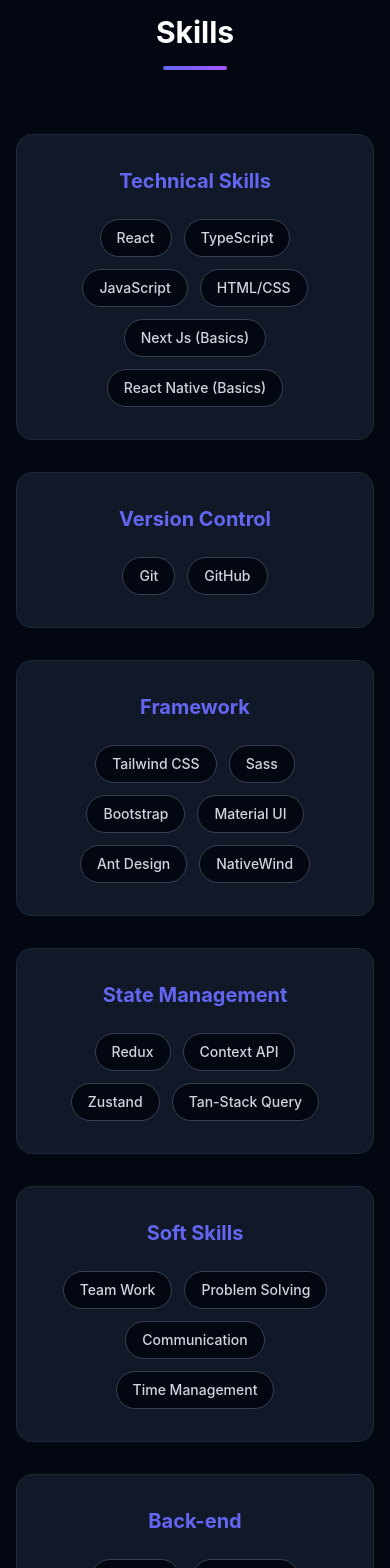
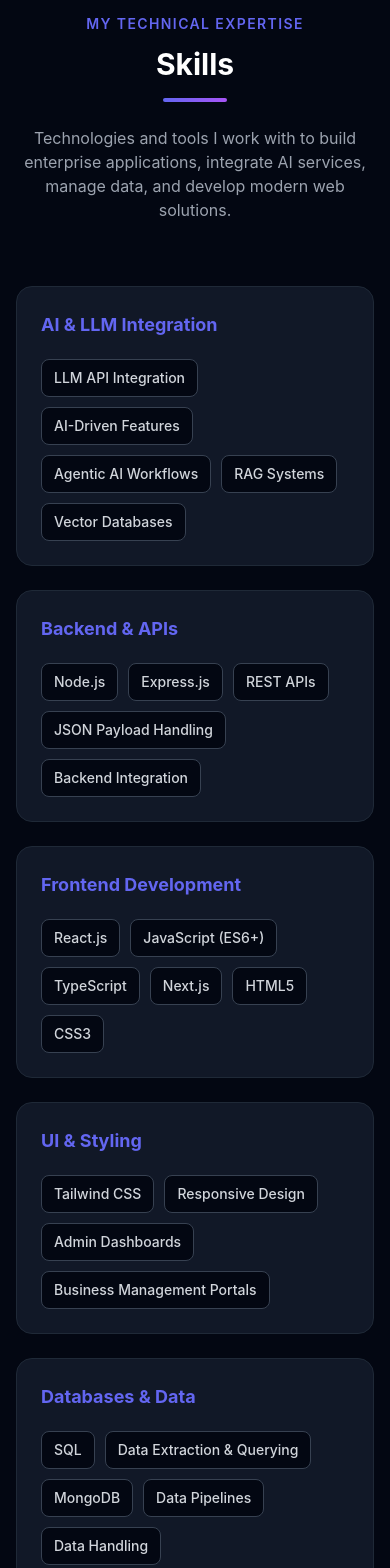
Before and after one commit to GOVINDSAJEEVKUMAR/Profile, a React (Vite) app: page / in a window 390 px wide. Shown: the part 5040-6608 px from the top of the page. Built offline with nearby package versions, Linux system fonts and the light colour scheme.

Commit message:
Update Skills.tsx
ai skill added

```diff
--- a/src/components/Skills.tsx
+++ b/src/components/Skills.tsx
@@ -1,64 +1,164 @@
+
 import { motion } from 'framer-motion';
 
 const Skills = () => {
     const skills = {
-        "Technical Skills": [
-            "React",
+        "AI & LLM Integration": [
+            "LLM API Integration",
+            "AI-Driven Features",
+            "Agentic AI Workflows",
+            "RAG Systems",
+            "Vector Databases"
+        ],
+
+        "Backend & APIs": [
+            "Node.js",
+            "Express.js",
+            "REST APIs",
+            "JSON Payload Handling",
+            "Backend Integration"
+        ],
+
+        "Frontend Development": [
+            "React.js",
+            "JavaScript (ES6+)",
             "TypeScript",
-            "JavaScript",
-            "HTML/CSS",
-            "Next Js (Basics)",
-            "React Native (Basics)"
+            "Next.js",
+            "HTML5",
+            "CSS3"
         ],
-        "Version Control": ["Git", "GitHub"],
-        "Framework": [
+
+        "UI & Styling": [
             "Tailwind CSS",
-            "Sass",
-            "Bootstrap",
-            "Material UI",
-            "Ant Design",
-            "NativeWind"
+            "Responsive Design",
+            "Admin Dashboards",
+            "Business Management Portals"
         ],
-        "State Management": ["Redux", "Context API", "Zustand", "Tan-Stack Query"],
-        "Soft Skills": ["Team Work", "Problem Solving", "Communication", "Time Management"],
-        "Back-end": ["Node Js", "Express Js", "RESTful API"],
-        "Database": ["MongoDB", "Firebase"],
-        "Development Process": ["SDLC"]
+
+        "Databases & Data": [
+            "SQL",
+            "Data Extraction & Querying",
+            "MongoDB",
+            "Data Pipelines",
+            "Data Handling"
+        ],
+
+        "Tools & DevOps": [
+            "Git",
+            "GitHub",
+            "VS Code",
+            "Postman",
+            "CI/CD Basics",
+            "Deployment"
+        ],
+
+        "Software Engineering": [
+            "Object-Oriented Programming",
+            "Enterprise Applications",
+            "Application Architecture",
+            "Debugging",
+            "Technical Documentation"
+        ],
+
+        "Development Practices": [
+            "Agile / Scrum",
+            "SDLC",
+            "Version Control",
+            "API Integration",
+            "Problem Solving",
+            "Team Collaboration"
+        ]
     };
 
+    return (
+        <section
+            id="skills"
+            className="py-20 bg-dark text-white"
+        >
+            <div className="max-w-7xl mx-auto px-4 sm:px-6 lg:px-8">
 
-    return (
-        <section id="skills" className="py-20 bg-dark text-white">
-            <div className="max-w-7xl mx-auto px-4 sm:px-6 lg:px-8">
+                {/* Section Heading */}
                 <div className="text-center mb-16">
-                    <h2 className="text-3xl md:text-4xl font-bold mb-4">Skills</h2>
-                    <div className="w-16 h-1 bg-gradient-to-r from-primary to-secondary mx-auto rounded-full"></div>
+                    <p className="text-primary text-sm font-semibold uppercase tracking-widest mb-3">
+                        My Technical Expertise
+                    </p>
+
+                    <h2 className="text-3xl md:text-4xl font-bold mb-4">
+                        Skills
+                    </h2>
+
+                    <div className="w-16 h-1 bg-gradient-to-r from-primary to-secondary mx-auto rounded-full" />
+
+                    <p className="text-gray-400 mt-6 max-w-2xl mx-auto">
+                        Technologies and tools I work with to build
+                        enterprise applications, integrate AI services,
+                        manage data, and develop modern web solutions.
+                    </p>
                 </div>
 
-                <div className="grid grid-cols-1 md:grid-cols-3 gap-8">
-                    {Object.entries(skills).map(([category, items], index) => (
+                {/* Skills Grid */}
+                <div className="grid grid-cols-1 md:grid-cols-2 lg:grid-cols-3 gap-6">
+                    {Object.entries(skills).map(
+                        ([category, items], index) => (
                             <motion.div
                                 key={category}
                                 initial={{ opacity: 0, y: 20 }}
                                 whileInView={{ opacity: 1, y: 0 }}
-                            transition={{ duration: 0.5, delay: index * 0.1 }}
-                            viewport={{ once: true }}
-                            className="bg-card p-8 rounded-2xl border border-gray-800 hover:border-primary/50 transition-all"
+                                transition={{
+                                    duration: 0.5,
+                                    delay: (index % 3) * 0.1
+                                }}
+                                viewport={{
+                                    once: true,
+                                    amount: 0.2
+                                }}
+                                className="bg-card p-6 md:p-8 rounded-2xl
+                                border border-gray-800
+                                hover:border-primary/50
+                                hover:-translate-y-1
+                                transition-all duration-300"
                             >
-                            <h3 className="text-xl font-bold mb-6 text-center text-primary">{category}</h3>
-                            <div className="flex flex-wrap justify-center gap-3">
+                                <h3 className="text-lg font-bold mb-5 text-primary">
+                                    {category}
+                                </h3>
+
+                                <div className="flex flex-wrap gap-2.5">
                                     {items.map((skill) => (
                                         <span
                                             key={skill}
-                                        className="bg-dark border border-gray-700 hover:border-secondary text-gray-300 px-4 py-2 rounded-full text-sm font-medium transition-colors"
+                                            className="bg-dark border border-gray-700
+                                            hover:border-secondary
+                                            hover:text-white
+                                            text-gray-300 px-3 py-2
+                                            rounded-lg text-sm font-medium
+                                            transition-colors duration-200"
                                         >
                                             {skill}
                                         </span>
                                     ))}
                                 </div>
                             </motion.div>
-                    ))}
+                        )
+                    )}
                 </div>
+
+                {/* Professional Focus */}
+                <motion.div
+                    initial={{ opacity: 0, y: 20 }}
+                    whileInView={{ opacity: 1, y: 0 }}
+                    transition={{ duration: 0.5 }}
+                    viewport={{ once: true }}
+                    className="mt-12 text-center"
+                >
+                    <p className="text-gray-400 text-sm">
+                        Professional focus:{" "}
+                        <span className="text-primary font-semibold">
+                            AI Integration, LLM APIs, Backend Data Flow,
+                            and Enterprise Software Development
+                        </span>
+                    </p>
+                </motion.div>
+
             </div>
         </section>
     );
```
Lines whose indentation alone changed are shown as unchanged.
